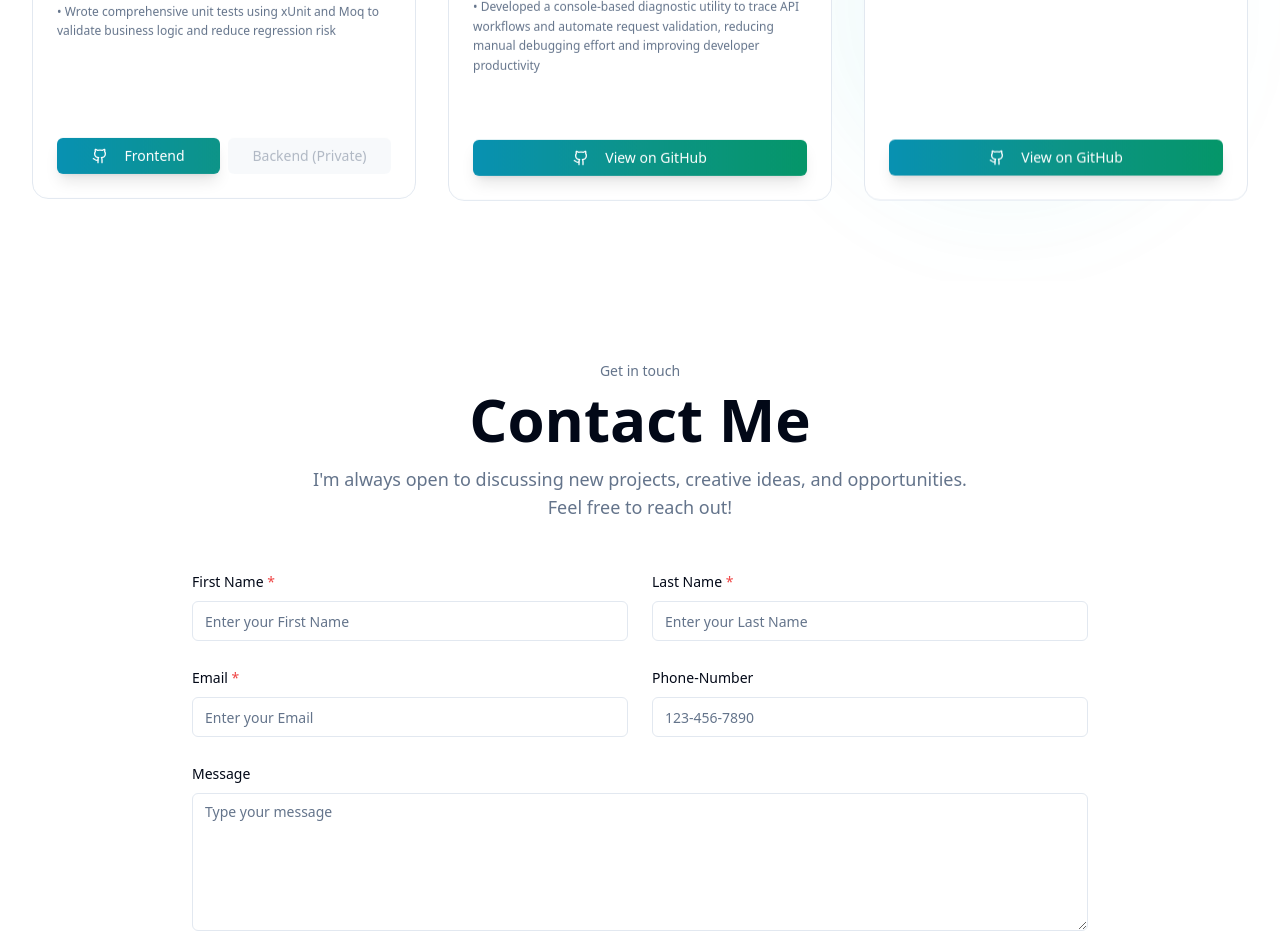
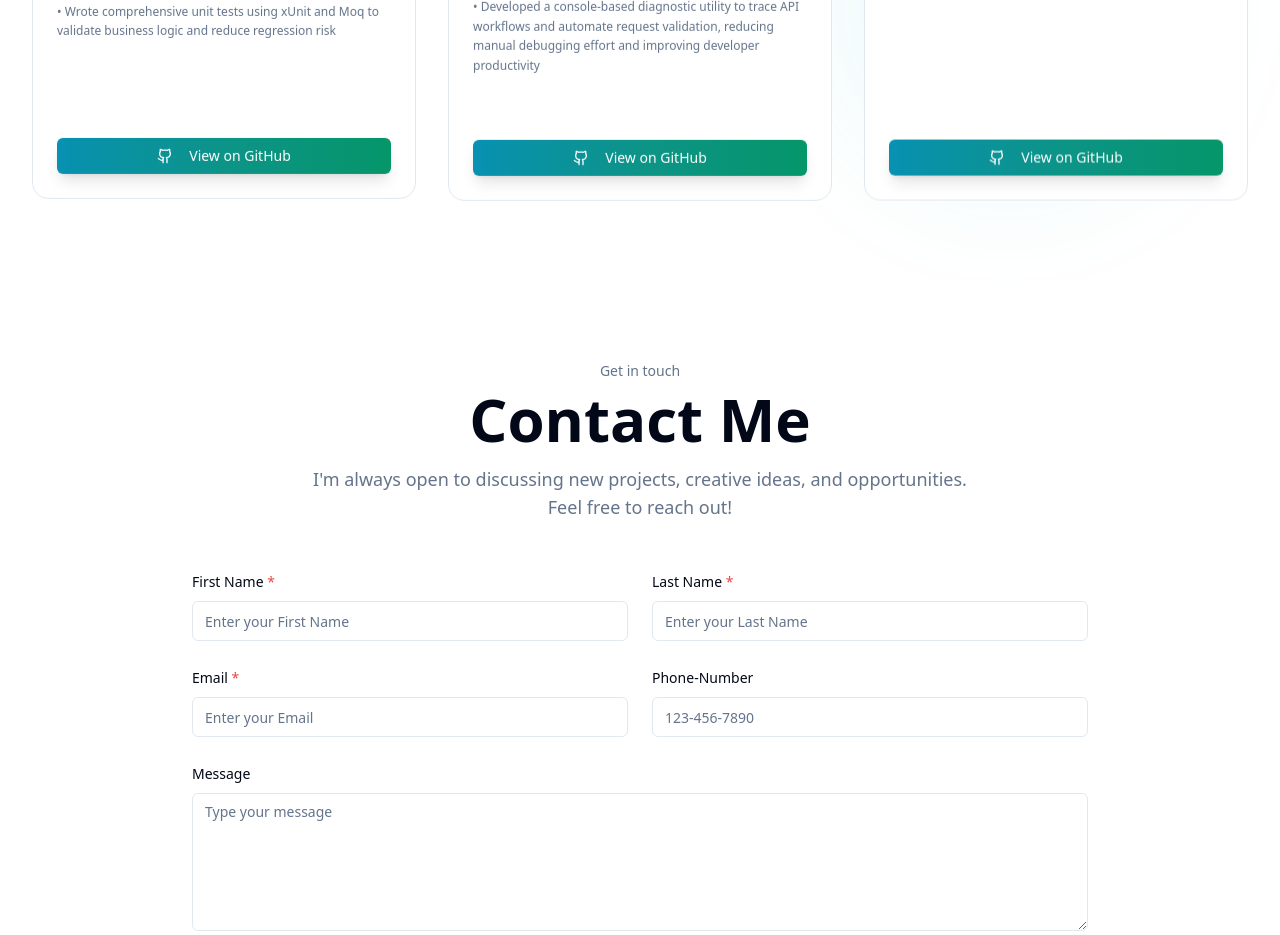
Before and after one commit to pixelpix13/portfolio-website, a React (Vite) app: page / in a window 1280 px wide. Shown: the part 4080-5015 px from the top of the page. Built offline with nearby package versions, Linux system fonts and the light colour scheme.

Commit message:
Updated StockDaddy Github link - removed the frontend link

```diff
--- a/src/components/sections/Projects.tsx
+++ b/src/components/sections/Projects.tsx
@@ -80,15 +80,6 @@ export function Projects() {
                   <div className="mt-auto space-y-2">
                     {('frontendLink' in project) && (
                       <div className="flex gap-2">
-                        <a href={project.frontendLink} target="_blank" rel="noopener noreferrer" className="flex-1">
-                          <Button
-                            size="sm"
-                            className="w-full group bg-gradient-to-r from-cyan-600 to-teal-600 hover:from-cyan-500 hover:to-teal-500 text-white border-none shadow-lg hover:shadow-xl hover:scale-105 transition-all duration-300"
-                          >
-                            <Github className="w-4 h-4 mr-2 group-hover:rotate-12 transition-transform duration-300" />
-                            Frontend
-                          </Button>
-                        </a>
                         <div className="flex-1">
                           <Button
                             size="sm"
--- a/src/data/portfolio-data.ts
+++ b/src/data/portfolio-data.ts
@@ -63,8 +63,7 @@ export const portfolioData = {
       name: "StockDaddy - Inventory Management System",
       description: "Modular .NET 9 backend system architected using Clean Architecture principles for inventory and operations management. Frontend is public, backend is private and work in progress.",
       technologies: ["React", "ASP.NET Core", "PostgreSQL", "TypeScript", ".NET 9", "EF Core", "Clean Architecture", "xUnit", "Moq"],
-      link: "https://github.com/pixelpix13/StockDaddy-Admin",
-      frontendLink: "https://github.com/pixelpix13/StockDaddy-Admin",
+      link: "https://github.com/pixelpix13/StockDaddy",
       backendStatus: "Private - Work in Progress",
       highlights: [
         "Architected modular backend using Clean Architecture for independent evolution of domain logic and infrastructure",
```
